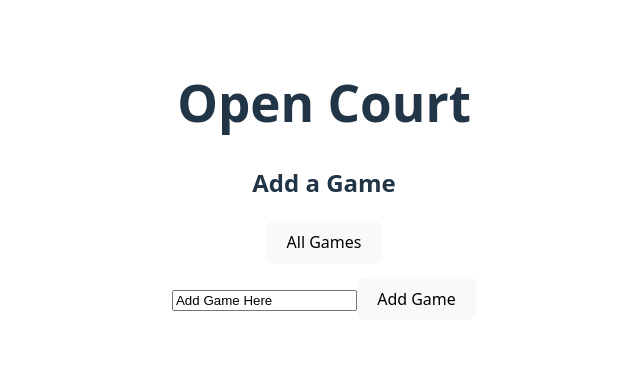
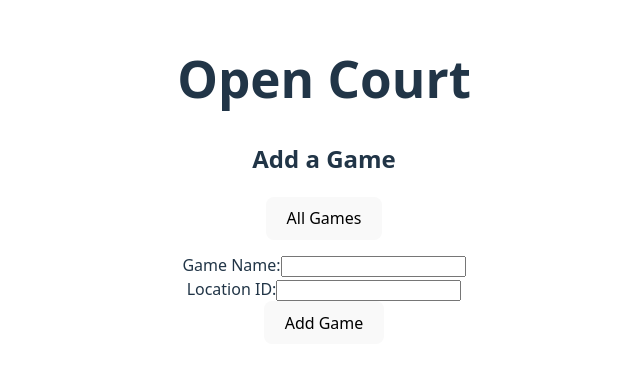
Before and after one commit to tgillysuit/OpenCourt, a React (Vite) app in the folder src/frontend/opencourt/: page / in a window 1280 px wide. Shown: the part 220-588 px from the top of the page, without its empty margins (316-956 px from the left). Built offline with nearby package versions, Linux system fonts and the light colour scheme.

Commit message:
Added form to test post games

```diff
--- a/src/frontend/opencourt/src/App.jsx
+++ b/src/frontend/opencourt/src/App.jsx
@@ -7,13 +7,44 @@ function App() {
 
   console.log(import.meta.env.VITE_FRONTEND_IP)
 
-  // state
+
   const [games, setGames] = useState();
+  const [formData, setFormData] = useState({
+    game_name: "",
+    location_id: ""
+  });
 
-  // handle game button click
+  const handleChange = (e) => {
+    const { name, value } = e.target;
+    setFormData((prev) => ({
+      ...prev,
+      [name]: value
+    }));
+  };
+
+  const handleSubmit = async (e) => {
+    e.preventDefault();
+
+    try {
+      const res = await fetch(`http://${import.meta.env.VITE_FRONTEND_IP}:3000/games`, {
+        method: "POST",
+        headers: {"Content-Type": "application/json"},
+        body: JSON.stringify(formData)
+      })
+
+      const data = await res.json();
+      setFormData({game_name: "", location_id: ""});
+    } catch (err) {
+      console.error(err);
+    }
+
+
+  }
+
+  // handle game button click // TODO: Do something with this
   const onGamesClick = async () => {
     try {
-      const result = await fetch(`http://${import.meta.env.VITE_FRONTEND_IP}:3000/games`); //TODO: .env variable here
+      const result = await fetch(`http://${import.meta.env.VITE_FRONTEND_IP}:3000/games`);
       const data = await result.json();
 
       setGames(data);
@@ -28,8 +59,28 @@ function App() {
       <h2>Add a Game</h2>
       <button onClick={onGamesClick}>All Games</button>
       <pre>{JSON.stringify(games, null, 2)}</pre>
-      <form>
-        <input type="text" name="gameId" value="Add Game Here" />
+
+      <form onSubmit={handleSubmit}>
+        <div>
+          <label>Game Name:</label>
+          <input
+            type="text"
+            name= "game_name"
+            value={formData.game_name}
+            onChange={handleChange}
+          />
+        </div>
+
+        <div>
+          <label>Location ID:</label>
+          <input
+            type= "number"
+            name= "location_id"
+            value={formData.location_id}
+            onChange={handleChange}
+          />
+        </div>
+
         <button type="submit">Add Game</button>
       </form>
     </>
```
